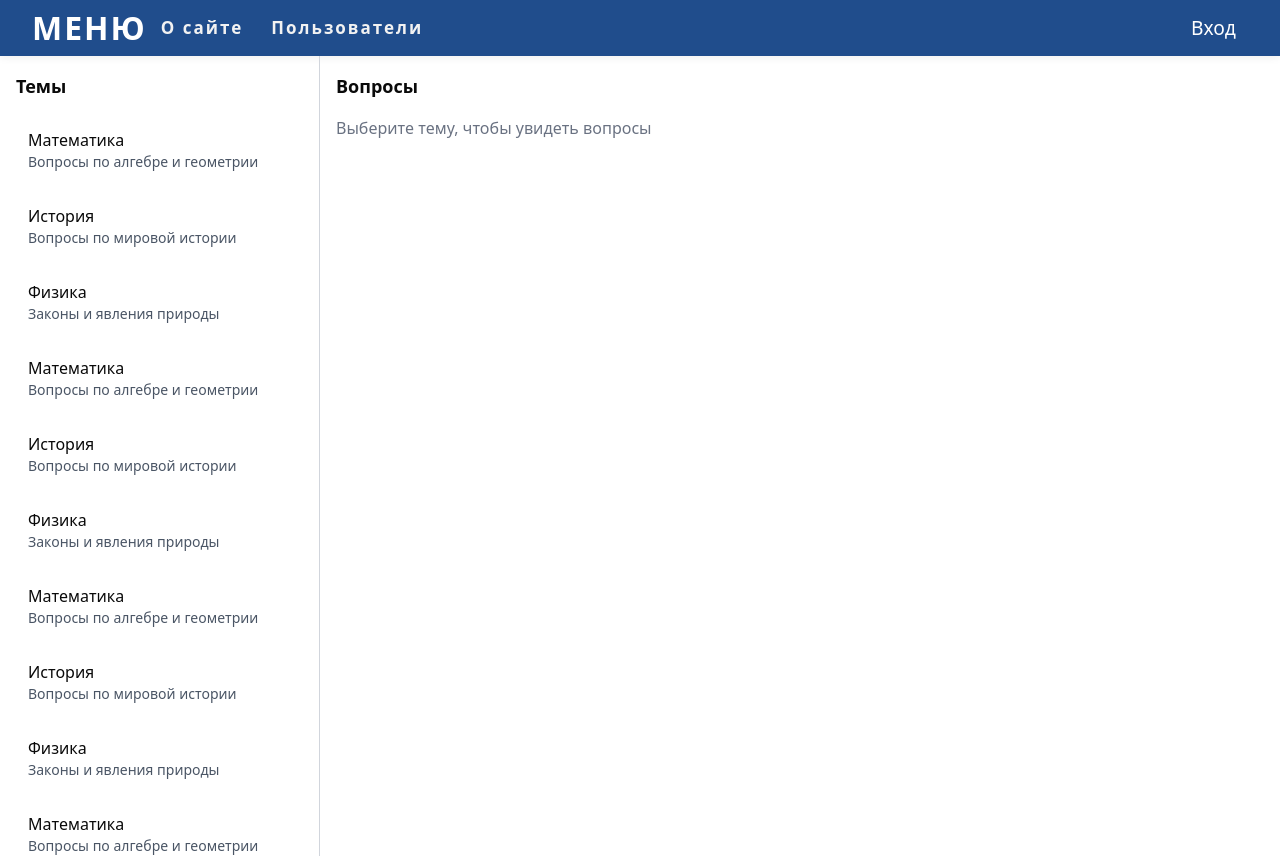
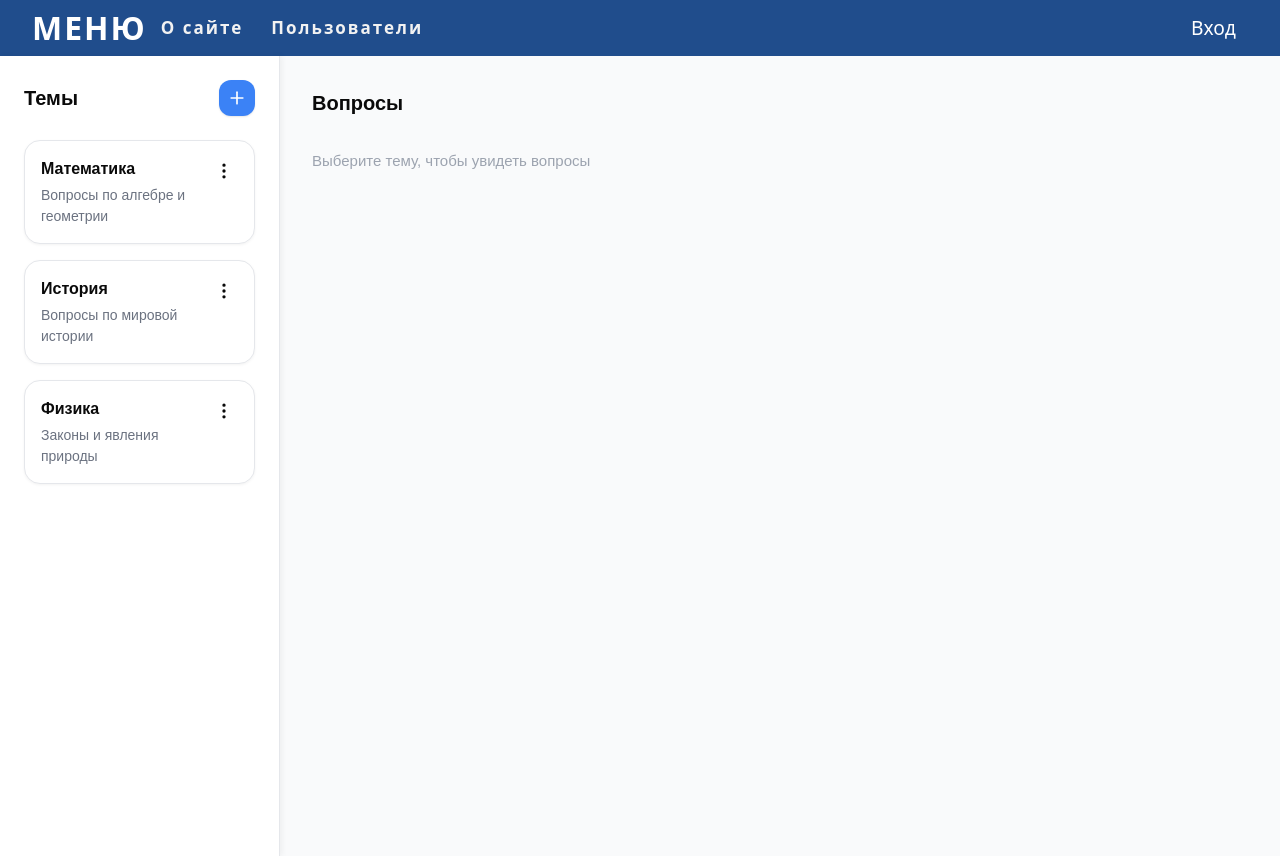
Before and after one commit to LerdPixel/tpr-frontend, a React (Vite) app: page /tests in a window 1280 px wide. Built offline with nearby package versions, Linux system fonts and the light colour scheme.

Commit message:
dropdown

```diff
--- a/src/pages/Tests.tsx
+++ b/src/pages/Tests.tsx
@@ -1,4 +1,5 @@
-import { useState } from "react";
+import React, { useState, useEffect, useRef } from "react";
+import QuestionCreator from "./Test";
 import {
   ListChecks,
   CheckSquare,
@@ -6,7 +7,10 @@ import {
   Hash,
   ArrowDownAZ,
   Shuffle,
+  Plus,
+  MoreVertical,
 } from "lucide-react";
+import styles from "../styles/TopicsPage.module.css";
 
 // Типы данных
 interface Topic {
@@ -23,142 +27,14 @@ interface Question {
 }
 
 // Пример данных
-const topics: Topic[] = [
+const initialTopics: Topic[] = [
   { title: "Математика", description: "Вопросы по алгебре и геометрии" },
-  { title: "История", description: "Вопросы по мировой истории" },
-  { title: "Физика", description: "Законы и явления природы" },
-    { title: "Математика", description: "Вопросы по алгебре и геометрии" },
-  { title: "История", description: "Вопросы по мировой истории" },
-  { title: "Физика", description: "Законы и явления природы" },
-    { title: "Математика", description: "Вопросы по алгебре и геометрии" },
-  { title: "История", description: "Вопросы по мировой истории" },
-  { title: "Физика", description: "Законы и явления природы" },
-    { title: "Математика", description: "Вопросы по алгебре и геометрии" },
-  { title: "История", description: "Вопросы по мировой истории" },
-  { title: "Физика", description: "Законы и явления природы" },
-    { title: "Математика", description: "Вопросы по алгебре и геометрии" },
-  { title: "История", description: "Вопросы по мировой истории" },
-  { title: "Физика", description: "Законы и явления природы" },
-    { title: "Математика", description: "Вопросы по алгебре и геометрии" },
-  { title: "История", description: "Вопросы по мировой истории" },
-  { title: "Физика", description: "Законы и явления природы" },
-    { title: "Математика", description: "Вопросы по алгебре и геометрии" },
-  { title: "История", description: "Вопросы по мировой истории" },
-  { title: "Физика", description: "Законы и явления природы" },
-    { title: "Математика", description: "Вопросы по алгебре и геометрии" },
   { title: "История", description: "Вопросы по мировой истории" },
   { title: "Физика", description: "Законы и явления природы" },
 ];
 
-const questions: Question[] = [
+const initialQuestions: Question[] = [
   {
-    data: { additionalProp1: { options: ["2", "3", "4"] } },
-    points: 1,
-    question_text: "Сколько будет 2+2?",
-    question_type: "single",
-    topic_id: 0,
-  },
-    {
-    data: { additionalProp1: { options: ["2", "3", "4"] } },
-    points: 1,
-    question_text: "Сколько будет 2+2?",
-    question_type: "single",
-    topic_id: 0,
-  },
-    {
-    data: { additionalProp1: { options: ["2", "3", "4"] } },
-    points: 1,
-    question_text: "Сколько будет 2+2?",
-    question_type: "single",
-    topic_id: 0,
-  },
-    {
-    data: { additionalProp1: { options: ["2", "3", "4"] } },
-    points: 1,
-    question_text: "Сколько будет 2+2?",
-    question_type: "single",
-    topic_id: 0,
-  },
-    {
-    data: { additionalProp1: { options: ["2", "3", "4"] } },
-    points: 1,
-    question_text: "Сколько будет 2+2?",
-    question_type: "single",
-    topic_id: 0,
-  },
-    {
-    data: { additionalProp1: { options: ["2", "3", "4"] } },
-    points: 1,
-    question_text: "Сколько будет 2+2?",
-    question_type: "single",
-    topic_id: 0,
-  },
-    {
-    data: { additionalProp1: { options: ["2", "3", "4"] } },
-    points: 1,
-    question_text: "Сколько будет 2+2?",
-    question_type: "single",
-    topic_id: 0,
-  },
-
-    {
-    data: { additionalProp1: { options: ["2", "3", "4"] } },
-    points: 1,
-    question_text: "Сколько будет 2+2?",
-    question_type: "single",
-    topic_id: 0,
-  },
-    {
-    data: { additionalProp1: { options: ["2", "3", "4"] } },
-    points: 1,
-    question_text: "Сколько будет 2+2?",
-    question_type: "single",
-    topic_id: 0,
-  },
-    {
-    data: { additionalProp1: { options: ["2", "3", "4"] } },
-    points: 1,
-    question_text: "Сколько будет 2+2?",
-    question_type: "single",
-    topic_id: 0,
-  },
-    {
-    data: { additionalProp1: { options: ["2", "3", "4"] } },
-    points: 1,
-    question_text: "Сколько будет 2+2?",
-    question_type: "single",
-    topic_id: 0,
-  },
-    {
-    data: { additionalProp1: { options: ["2", "3", "4"] } },
-    points: 1,
-    question_text: "Сколько будет 2+2?",
-    question_type: "single",
-    topic_id: 0,
-  },
-    {
-    data: { additionalProp1: { options: ["2", "3", "4"] } },
-    points: 1,
-    question_text: "Сколько будет 2+2?",
-    question_type: "single",
-    topic_id: 0,
-  },
-    {
-    data: { additionalProp1: { options: ["2", "3", "4"] } },
-    points: 1,
-    question_text: "Сколько будет 2+2?",
-    question_type: "single",
-    topic_id: 0,
-  },
-
-    {
-    data: { additionalProp1: { options: ["2", "3", "4"] } },
-    points: 1,
-    question_text: "Сколько будет 2+2?",
-    question_type: "single",
-    topic_id: 0,
-  },
-    {
     data: { additionalProp1: { options: ["2", "3", "4"] } },
     points: 1,
     question_text: "Сколько будет 2+2?",
@@ -185,71 +61,271 @@ const questions: Question[] = [
 const getIconByType = (type: string) => {
   switch (type) {
     case "single":
-      return <CheckSquare className="w-5 h-5 text-blue-500" />;
+      return <CheckSquare className={`${styles.icon} ${styles.blue}`} />;
     case "multiple":
-      return <ListChecks className="w-5 h-5 text-green-500" />;
+      return <ListChecks className={`${styles.icon} ${styles.green}`} />;
     case "short":
-      return <FileText className="w-5 h-5 text-purple-500" />;
+      return <FileText className={`${styles.icon} ${styles.purple}`} />;
     case "numeric":
-      return <Hash className="w-5 h-5 text-orange-500" />;
+      return <Hash className={`${styles.icon} ${styles.orange}`} />;
     case "sortable":
-      return <ArrowDownAZ className="w-5 h-5 text-pink-500" />;
+      return <ArrowDownAZ className={`${styles.icon} ${styles.pink}`} />;
     case "matching":
-      return <Shuffle className="w-5 h-5 text-teal-500" />;
+      return <Shuffle className={`${styles.icon} ${styles.teal}`} />;
     default:
-      return <FileText className="w-5 h-5 text-gray-400" />;
+      return <FileText className={`${styles.icon} ${styles.gray}`} />;
   }
 };
 
 export default function TopicsPage() {
+  const [topics, setTopics] = useState<Topic[]>(initialTopics);
+  const [questions, setQuestions] = useState<Question[]>(initialQuestions);
   const [selectedTopic, setSelectedTopic] = useState<number | null>(null);
 
+  const [menu, setMenu] = useState<{ type: "topic" | "question"; index: number } | null>(null);
+  const [modalData, setModalData] = useState<any | null>(null);
+
+  const menuRef = useRef<HTMLDivElement | null>(null);
+  const modalRef = useRef<HTMLDivElement | null>(null);
+
+  useEffect(() => {
+    const handleClickOutside = (e: MouseEvent) => {
+      if (menuRef.current && !menuRef.current.contains(e.target as Node)) {
+        setMenu(null);
+      }
+      if (modalRef.current && !modalRef.current.contains(e.target as Node)) {
+        setModalData(null);
+      }
+    };
+    document.addEventListener("mousedown", handleClickOutside);
+    return () => document.removeEventListener("mousedown", handleClickOutside);
+  }, []);
+
+  const addTopic = () => {
+    setModalData({ type: "topic", mode: "create", data: { title: "", description: "" } });
+  };
+
+  const editTopic = (index: number) => {
+    setModalData({ type: "topic", mode: "edit", index, data: topics[index] });
+    setMenu(null);
+  };
+
+  const removeTopic = (index: number) => {
+    setTopics(topics.filter((_, i) => i !== index));
+    if (selectedTopic === index) setSelectedTopic(null);
+    setMenu(null);
+  };
+
+  const addQuestion = () => {
+    if (selectedTopic === null) return;
+    setModalData({
+      type: "question",
+      mode: "create",
+      data: { question_text: "", points: 1, question_type: "short" },
+      topic_id: selectedTopic,
+    });
+  };
+
+  const editQuestion = (index: number) => {
+    setModalData({ type: "question", mode: "edit", index, data: questions[index] });
+    setMenu(null);
+  };
+
+  const removeQuestion = (index: number) => {
+    setQuestions(questions.filter((_, i) => i !== index));
+    setMenu(null);
+  };
+
+  const saveModal = () => {
+    if (!modalData) return;
+
+    if (modalData.type === "topic") {
+      if (modalData.mode === "create") {
+        setTopics([...topics, modalData.data]);
+      } else if (modalData.mode === "edit") {
+        const newTopics = [...topics];
+        newTopics[modalData.index] = modalData.data;
+        setTopics(newTopics);
+      }
+    } else if (modalData.type === "question") {
+      if (modalData.mode === "create") {
+        const newQuestion: Question = {
+          ...modalData.data,
+          data: {},
+          topic_id: modalData.topic_id,
+        };
+        setQuestions([...questions, newQuestion]);
+      } else if (modalData.mode === "edit") {
+        const newQuestions = [...questions];
+        newQuestions[modalData.index] = modalData.data;
+        setQuestions(newQuestions);
+      }
+    }
+
+    setModalData(null);
+  };
+
   return (
-    <div className="flex h-screen">
+    <div className={styles.page}>
       {/* Левая часть - список тем */}
-      <div className="w-1/4 border-r border-gray-300 overflow-y-auto p-4">
-        <h2 className="text-lg font-bold mb-4">Темы</h2>
-        <ul className="space-y-2">
+      <div className={styles.sidebar}>
+        <div className={styles.sidebarHeader}>
+          <h2 className={styles.title}>Темы</h2>
+          <button onClick={addTopic} className={`${styles.btn} ${styles.blue}`}>
+            <Plus className={styles.icon} />
+          </button>
+        </div>
+        <ul className={styles.list}>
           {topics.map((topic, index) => (
             <li
               key={index}
-              onClick={() => setSelectedTopic(index)}
-              className={`cursor-pointer rounded-lg p-3 transition hover:bg-gray-100 ${
-                selectedTopic === index ? "bg-gray-200 font-semibold" : ""
-              }`}
+              className={`${styles.listItem} ${selectedTopic === index ? styles.active : ""}`}
             >
-              <div className="text-base">{topic.title}</div>
-              <div className="text-sm text-gray-600">{topic.description}</div>
+              <div onClick={() => setSelectedTopic(index)}>
+                <div className={styles.itemTitle}>{topic.title}</div>
+                <div className={styles.itemDesc}>{topic.description}</div>
+              </div>
+              <div className={styles.menuContainer} ref={menuRef}>
+                <button
+                  onClick={() =>
+                    setMenu(menu?.index === index && menu?.type === "topic" ? null : { type: "topic", index })
+                  }
+                  className={styles.menuBtn}
+                >
+                  <MoreVertical className={styles.icon} />
+                </button>
+                {menu?.index === index && menu?.type === "topic" && (
+                  <div className={styles.dropdown}>
+                    <button onClick={() => editTopic(index)} className={styles.dropdownItem}>
+                      Редактировать
+                    </button>
+                    <button onClick={() => removeTopic(index)} className={`${styles.dropdownItem} ${styles.danger}`}>
+                      Удалить
+                    </button>
+                  </div>
+                )}
+              </div>
             </li>
           ))}
         </ul>
       </div>
 
       {/* Правая часть - список вопросов */}
-      <div className="flex-1 overflow-y-auto p-4">
-        <h2 className="text-lg font-bold mb-4">Вопросы</h2>
+      <div className={styles.content}>
+        <div className={styles.contentHeader}>
+          <h2 className={styles.title}>Вопросы</h2>
+          {selectedTopic !== null && (
+            <button onClick={addQuestion} className={`${styles.btn} ${styles.green}`}>
+              <Plus className={styles.icon} />
+            </button>
+          )}
+        </div>
         {selectedTopic === null ? (
-          <p className="text-gray-500">Выберите тему, чтобы увидеть вопросы</p>
+          <p className={styles.placeholder}>Выберите тему, чтобы увидеть вопросы</p>
         ) : (
-          <ul className="space-y-3">
+          <ul className={styles.list}>
             {questions
               .filter((q) => q.topic_id === selectedTopic)
               .map((q, i) => (
-                <li
-                  key={i}
-                  className="flex items-start gap-3 rounded-lg border p-3 shadow-sm hover:shadow-md transition"
-                >
-                  <div className="mt-1">{getIconByType(q.question_type)}</div>
-                  <div>
-                    <div className="font-medium">{q.question_text}</div>
-                    <div className="text-sm text-gray-500">Тип: {q.question_type}</div>
-                    <div className="text-sm text-gray-500">Баллы: {q.points}</div>
+                <li key={i} className={styles.listItem}>
+                  <div className={styles.itemMain}>
+                    <div className={styles.iconContainer}>{getIconByType(q.question_type)}</div>
+                    <div>
+                      <div className={styles.itemTitle}>{q.question_text}</div>
+                      <div className={styles.itemMeta}>Тип: {q.question_type}</div>
+                      <div className={styles.itemMeta}>Баллы: {q.points}</div>
+                    </div>
+                  </div>
+                  <div className={styles.menuContainer} ref={menuRef}>
+                    <button
+                      onClick={() =>
+                        setMenu(menu?.index === i && menu?.type === "question" ? null : { type: "question", index: i })
+                      }
+                      className={styles.menuBtn}
+                    >
+                      <MoreVertical className={styles.icon} />
+                    </button>
+                    {menu?.index === i && menu?.type === "question" && (
+                      <div className={styles.dropdown}>
+                        <button onClick={() => editQuestion(i)} className={styles.dropdownItem}>
+                          Редактировать
+                        </button>
+                        <button onClick={() => removeQuestion(i)} className={`${styles.dropdownItem} ${styles.danger}`}>
+                          Удалить
+                        </button>
+                      </div>
+                    )}
                   </div>
                 </li>
               ))}
           </ul>
         )}
       </div>
+
+      {/* Модальное окно */}
+      {modalData && (
+        <div className={styles.modalOverlay}>
+          <div ref={modalRef} className={styles.modal}>
+            <h3 className={styles.modalTitle}>
+              {modalData.mode === "create" ? "Создать" : "Редактировать"} {modalData.type === "topic" ? "тему" : "вопрос"}
+            </h3>
+            {modalData.type === "topic" ? (
+              <>
+                <input
+                  type="text"
+                  value={modalData.data.title}
+                  onChange={(e) => setModalData({ ...modalData, data: { ...modalData.data, title: e.target.value } })}
+                  placeholder="Название темы"
+                  className={styles.input}
+                />
+                <textarea
+                  value={modalData.data.description}
+                  onChange={(e) => setModalData({ ...modalData, data: { ...modalData.data, description: e.target.value } })}
+                  placeholder="Описание"
+                  className={styles.textarea}
+                />
+              </>
+            ) : (
+              <>
+                <input
+                  type="text"
+                  value={modalData.data.question_text}
+                  onChange={(e) => setModalData({ ...modalData, data: { ...modalData.data, question_text: e.target.value } })}
+                  placeholder="Текст вопроса"
+                  className={styles.input}
+                />
+                <input
+                  type="number"
+                  value={modalData.data.points}
+                  onChange={(e) => setModalData({ ...modalData, data: { ...modalData.data, points: Number(e.target.value) } })}
+                  placeholder="Баллы"
+                  className={styles.input}
+                />
+                <select
+                  value={modalData.data.question_type}
+                  onChange={(e) => setModalData({ ...modalData, data: { ...modalData.data, question_type: e.target.value } })}
+                  className={styles.input}
+                >
+                  <option value="single">Один вариант</option>
+                  <option value="multiple">Несколько вариантов</option>
+                  <option value="short">Краткий ответ</option>
+                  <option value="numeric">Числовой</option>
+                  <option value="sortable">Сортировка</option>
+                  <option value="matching">Соответствие</option>
+                </select>
+              </>
+            )}
+            <div className={styles.modalActions}>
+              <button onClick={() => setModalData(null)} className={`${styles.btn} ${styles.gray}`}>
+                Отмена
+              </button>
+              <button onClick={saveModal} className={`${styles.btn} ${styles.blue}`}>
+                Сохранить
+              </button>
+            </div>
+          </div>
+        </div>
+      )}
     </div>
   );
 }
--- a/src/router/index.tsx
+++ b/src/router/index.tsx
@@ -17,10 +17,11 @@ export const privatRoutes = [
   { path: "/menu", element: <Menu />, exact: true },
   { path: "/about", element: <About />, exact: true },
   { path: "/gradesheet", element: <Gradesheet />, exact: true },
-  { path: "/tests", element: <QuestionCreator />, exact: true },
+  { path: "/questions", element: <QuestionCreator />, exact: true },
   { path: "/gradesheet_creation", element: <GradesheetCreation />, exact: true },
   { path: "/groups", element: <GroupsPage />, exact: true },
   { path: "/news", element: <News />, exact: true},
+ { path: "/tests", element: <Tests />, exact: true},
 ];
 export const publicRoutes = [
   { path: "/registration", element: <Registration />, exact: true },
--- /dev/null
+++ b/src/styles/TopicsPage.module.css
@@ -0,0 +1,275 @@
+/* TopicsPage.css */
+
+/* Общая страница */
+.page {
+  display: flex;
+  height: 100vh;
+  font-family: sans-serif;
+  background-color: #f9fafb;
+}
+
+/* Сайдбар */
+.sidebar {
+  width: 280px;
+  border-right: 1px solid #e5e7eb;
+  overflow-y: auto;
+  padding: 24px;
+  background: #fff;
+  box-shadow: 2px 0 6px rgba(0, 0, 0, 0.05);
+  display: flex;
+  flex-direction: column;
+}
+
+.sidebarHeader {
+  display: flex;
+  justify-content: space-between;
+  align-items: center;
+  margin-bottom: 24px;
+}
+
+.title {
+  font-size: 20px;
+  font-weight: bold;
+}
+
+.list {
+  display: flex;
+  flex-direction: column;
+  gap: 16px;
+}
+
+.listItem {
+  background: #fff;
+  border-radius: 16px;
+  padding: 16px;
+  border: 1px solid #e5e7eb;
+  box-shadow: 0 1px 3px rgba(0, 0, 0, 0.05);
+  display: flex;
+  justify-content: space-between;
+  align-items: flex-start;
+  transition: box-shadow 0.2s;
+}
+
+.listItem:hover {
+  box-shadow: 0 2px 6px rgba(0, 0, 0, 0.1);
+}
+
+.listItem.active {
+  background: #eff6ff;
+  border-color: #93c5fd;
+}
+
+.itemTitle {
+  font-weight: 600;
+  font-size: 16px;
+}
+
+.itemDesc {
+  font-size: 14px;
+  color: #6b7280;
+  margin-top: 4px;
+}
+
+.itemMeta {
+  font-size: 14px;
+  color: #6b7280;
+}
+
+.itemMain {
+  display: flex;
+  gap: 12px;
+}
+
+.iconContainer {
+  margin-top: 4px;
+}
+
+/* Контент */
+.content {
+  flex: 1;
+  overflow-y: auto;
+  padding: 32px;
+}
+
+.contentHeader {
+  display: flex;
+  justify-content: space-between;
+  align-items: center;
+  margin-bottom: 32px;
+}
+
+.placeholder {
+  color: #9ca3af;
+  font-size: 15px;
+}
+
+/* Кнопки */
+.btn {
+  padding: 8px;
+  border-radius: 12px;
+  box-shadow: 0 1px 2px rgba(0, 0, 0, 0.1);
+  border: none;
+  cursor: pointer;
+  transition: background 0.2s;
+  display: flex;
+  align-items: center;
+  justify-content: center;
+}
+
+.btn.blue {
+  background: #3b82f6;
+  color: #fff;
+}
+
+.btn.blue:hover {
+  background: #2563eb;
+}
+
+.btn.green {
+  background: #22c55e;
+  color: #fff;
+}
+
+.btn.green:hover {
+  background: #16a34a;
+}
+
+.btn.gray {
+  background: #e5e7eb;
+  color: #374151;
+}
+
+.btn.gray:hover {
+  background: #d1d5db;
+}
+
+.dropdown {
+  position: absolute;
+  top: 80%;          /* появляется под кнопкой */
+  left: 30%;            /* точка привязки — левая граница кнопки */
+  transform: translateX(-100%); /* уезжает влево от кнопки */
+
+  background: #fff;
+  border: 1px solid #e5e7eb;
+  border-radius: 8px;
+  box-shadow: 0 4px 12px rgba(0, 0, 0, 0.1);
+  margin-top: 4px;
+  z-index: 10;
+
+  display: flex;
+  flex-direction: column;
+}
+.dropdownItem {
+  padding: 8px 16px;
+  font-size: 14px;
+  cursor: pointer;
+  transition: background 0.2s;
+  text-align: left;
+}
+
+.dropdownItem:hover {
+  background: #f3f4f6;
+}
+
+.dropdown-item.danger {
+  color: #dc2626;
+}
+
+.menuContainer {
+  position: relative;
+}
+
+.menuBtn {
+  background: transparent;
+  border: none;
+  cursor: pointer;
+  padding: 4px;
+  display: flex;
+}
+
+/* Иконки */
+.icon {
+  width: 20px;
+  height: 20px;
+}
+
+.icon.blue {
+  color: #3b82f6;
+}
+
+.icon.green {
+  color: #22c55e;
+}
+
+.icon.purple {
+  color: #a855f7;
+}
+
+.icon.orange {
+  color: #f97316;
+}
+
+.icon.pink {
+  color: #ec4899;
+}
+
+.icon.teal {
+  color: #14b8a6;
+}
+
+.icon.gray {
+  color: #9ca3af;
+}
+
+/* Модалка */
+.modalOverlay {
+  position: fixed;
+  top: 0;
+  left: 0;
+  right: 0;
+  bottom: 0;
+  background: rgba(0, 0, 0, 0.3);
+  display: flex;
+  justify-content: center;
+  align-items: center;
+  z-index: 100;
+}
+
+.modal {
+  background: #fff;
+  padding: 24px;
+  border-radius: 16px;
+  box-shadow: 0 8px 24px rgba(0, 0, 0, 0.2);
+  width: 400px;
+  display: flex;
+  flex-direction: column;
+  gap: 12px;
+}
+
+.modalTitle {
+  font-size: 18px;
+  font-weight: bold;
+  margin-bottom: 12px;
+}
+
+.input,
+.textarea,
+select.input {
+  width: 100%;
+  padding: 8px 12px;
+  border-radius: 8px;
+  border: 1px solid #d1d5db;
+  font-size: 14px;
+}
+
+.textarea {
+  resize: vertical;
+  min-height: 80px;
+}
+
+.modalActions {
+  display: flex;
+  justify-content: flex-end;
+  gap: 12px;
+  margin-top: 12px;
+}
```
Also changed, not shown: 1 other file (tests, documents, lock files or other folders).
